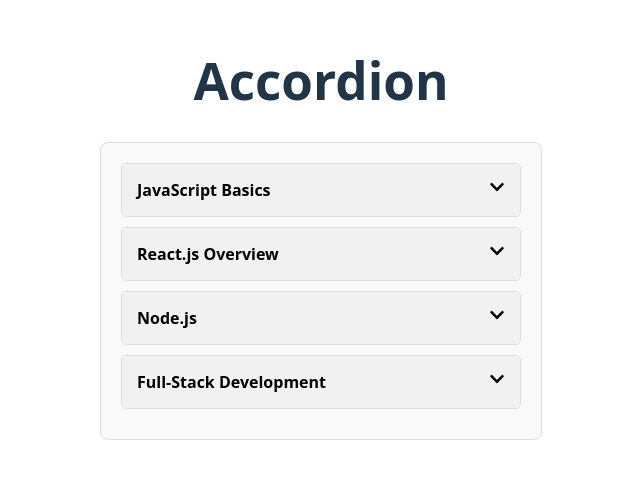
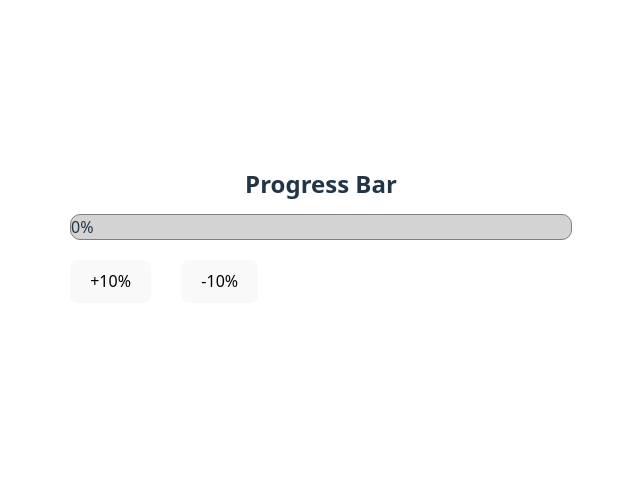
Before and after one commit to Khusbu853/ReactJs-Machine-Coding-Practice, a React (Vite) app: page / in a window 1280 px wide. Shown: the part 171-650 px from the top of the page, without its empty margins (319-959 px from the left). Built offline with nearby package versions, Linux system fonts and the light colour scheme.

Commit message:
guess number and progress bar

```diff
--- a/src/App.jsx
+++ b/src/App.jsx
@@ -3,6 +3,8 @@
 import ChipsInput from './component/ChipsInput'
 import LikeButton from './component/LikeButton'
 import { items } from './component/Accordion/data'
+import GuessTheNumber from './component/Guess Number/GuessNumber'
+import ProgressBar from './component/progressBar/ProgressBar'
 
 
 function App() {
@@ -11,7 +13,9 @@
     <div>
       {/* <ChipsInput/> */}
       {/* <LikeButton/> */}
-      <Accordion items = {items}/>
+      {/* <Accordion items = {items}/> */}
+      {/* <GuessTheNumber/> */}
+      <ProgressBar/>
     </div>
   )
 }
--- /dev/null
+++ b/src/component/Guess Number/GuessNumber.jsx
@@ -0,0 +1,56 @@
+import React, { useState } from "react";
+import './style.css';
+
+function GuessTheNumber() {
+  const generateRandom = () => Math.floor(Math.random() * 100) + 1;
+
+  const [randomNumber, setRandomNumber] = useState(generateRandom());
+  const [userInput, setUserInput] = useState("");
+  const [attempt, setAttempt] = useState(0);
+  const [message, setMessage] = useState("");
+
+  const handleGuess = () => {
+    const num = parseInt(userInput);
+    if (isNaN(num) || num < 1 || num > 100) {
+      setMessage("Please enter a number between 1 and 100.");
+      return;
+    }
+
+    setAttempt(prev => prev + 1);
+    if (num === randomNumber) {
+      setMessage(`Congratulations! You guessed the number in ${attempt + 1} attempts.`);
+    } else if (num < randomNumber) {
+      setMessage("Too low! Try again.");
+    } else {
+      setMessage("Too high! Try again.");
+    }
+  };
+
+  const resetGame = () => {
+    setRandomNumber(generateRandom());
+    setUserInput("");
+    setAttempt(0);
+    setMessage("");
+  };
+
+  return (
+    <div style={{ display: "flex", flexDirection: "column", alignItems: "center", margin: "50px 0" }}>
+      <h2>Guess the Number</h2>
+      <input
+        value={userInput}
+        onChange={(e) => setUserInput(e.target.value)}
+        placeholder="Enter a number between 1 and 100"
+        style={{ width: "300px", padding: "5px" }}
+        id="guess-input"
+      />
+      <div className="button" style={{ marginTop: "10px" }}>
+        <button onClick={handleGuess}>Check Guess</button>
+        <button onClick={resetGame} style={{ marginLeft: "10px" }}>Reset Game</button>
+      </div>
+
+      <h1>{message}</h1>
+    </div>
+  );
+}
+
+export default GuessTheNumber;
--- /dev/null
+++ b/src/component/Guess Number/style.css
@@ -0,0 +1,13 @@
+h1 {
+    font-size: 1.5rem;
+  }
+
+  .button {
+    display: flex;
+    gap: 30px;
+    margin-top: 20px;
+  }
+
+  .message {
+    text-align: center;
+  }
--- /dev/null
+++ b/src/component/progressBar/ProgressBar.jsx
@@ -0,0 +1,26 @@
+import React, { useState } from 'react'
+import './style.css'
+
+function ProgressBar() {
+    const [progress, setProgress] = useState(0)
+  return (
+    <>
+    <h1>Progress Bar</h1>
+    <div class='progress-bar-container'>
+      <div className='progress-bar-body' style={{width:`${progress}%`,
+      background: progress < 40 ? 'red' : (progress >=40 && progress < 79) ? 'orange' : 'green' }}
+      role='progressbar'
+      >
+      {progress}%
+      </div>
+    </div>
+    <div class='button'>
+    <button onClick={() => setProgress(prev => Math.min(prev + 10, 100))} >+10%</button>
+    <button onClick={() => setProgress(prev => Math.max(prev - 10, 0))}>-10%</button>
+    </div>
+
+    </>
+  )
+}
+
+export default ProgressBar
--- /dev/null
+++ b/src/component/progressBar/style.css
@@ -0,0 +1,18 @@
+.progress-bar-container {
+    background: lightgray;
+    border-radius: 10px;
+    width: 500px;
+    border : 1px solid gray;
+    overflow: hidden;
+}
+
+.progress-bar-body {
+    text-align: centre;
+    transition: 0.5s ease-in;
+}
+
+
+.button {
+    display: flex;
+    gap: 30px;
+}
```
